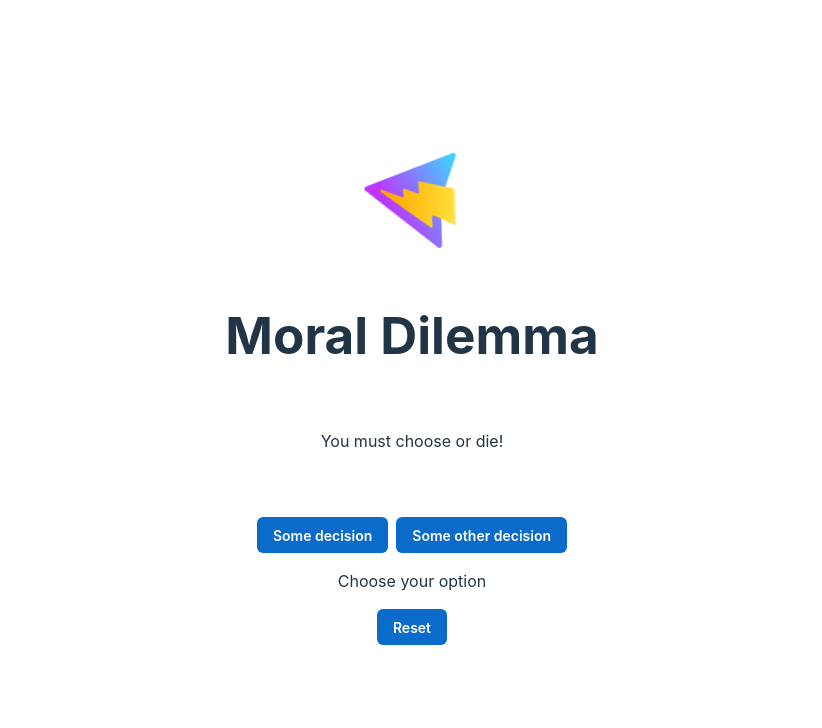
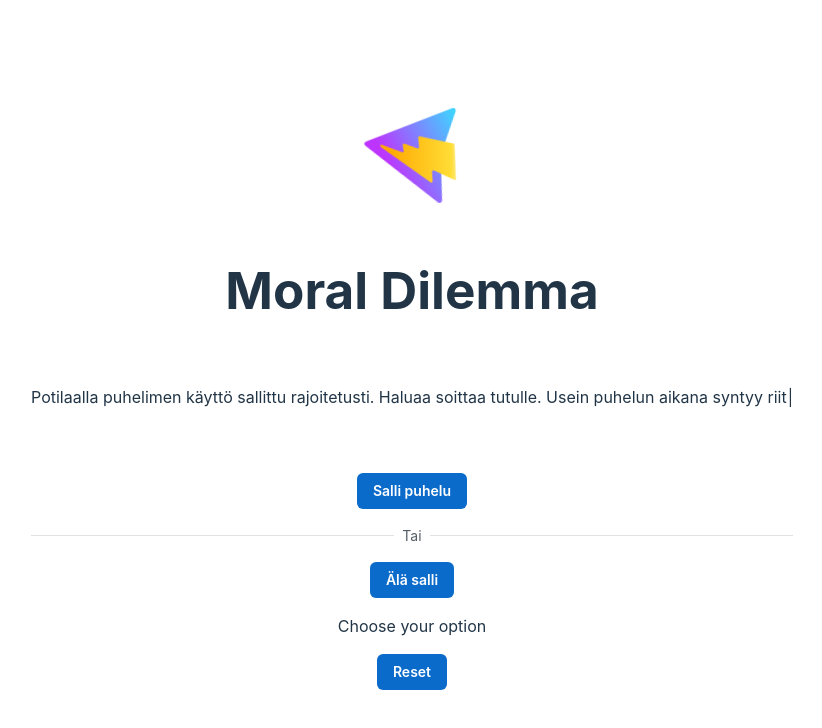
Before and after one commit to mhtoin/moral-dilemma, a React (Vite) app: page / in a window 1280 px wide. Shown: the top 728 px of the page, without its empty margins (228-1050 px from the left). Built offline with nearby package versions, Linux system fonts and the light colour scheme.

Commit message:
added options

```diff
--- a/package.json
+++ b/package.json
@@ -14,7 +14,8 @@
     "@emotion/styled": "^11.11.0",
     "@mui/joy": "^5.0.0-alpha.79",
     "react": "^18.2.0",
-    "react-dom": "^18.2.0"
+    "react-dom": "^18.2.0",
+    "typewriter-effect": "^2.19.0"
   },
   "devDependencies": {
     "@types/react": "^18.0.28",
--- a/src/App.jsx
+++ b/src/App.jsx
@@ -1,35 +1,52 @@
 import { useState } from 'react'
-import reactLogo from './assets/react.svg'
+import qrLogo from './assets/app-qr.svg'
 import viteLogo from '/vite.svg'
 import './App.css'
-import { Button, Stack } from '@mui/joy'
+import { Button, Divider, Stack, Typography } from '@mui/joy'
 import options from './options'
+import Typewriter from 'typewriter-effect';
 
 function App() {
   const [count, setCount] = useState("1")
   const [decisions, setDecisions] = useState(options)
+  const [delay, setDelay] = useState(true)
 
   const handleChoose = (number) => {
+    console.log(number, count)
     setCount(count + '-' + number)
 
+
   }
+
 
   return (
     <>
       <div>
-        <a href="https://github.com/mhtoin/moral-dilemma" target="_blank">
+        <a href="https://github.com/mhtoin/moral-dilemma" target="_blank" rel="noreferrer">
           <img src={viteLogo} className="logo" alt="Vite logo" />
         </a>
 
       </div>
       <h1>Moral Dilemma</h1>
       <div className='card'>
-        {decisions[count] ? decisions[count].text : 'Congratulations you... won?'}
+        {decisions[count]
+          ? <Typewriter
+            options={{
+              strings: decisions[count].text.split(),
+              autoStart: true,
+              loop: delay,
+              delay: 40,
+              pauseFor: 1000000
+
+            }}
+          />
+          : 'Congratulations you... won?'}
       </div>
       <div className="card">
-        <Stack direction={'row'} spacing={1} justifyContent={'center'}>
-        {decisions[count] && <Button onClick={() => handleChoose('1')}>{decisions[count]['options']['1']}</Button>}
-        {decisions[count] && <Button onClick={() => handleChoose('2')}>{decisions[count]['options']['2']}</Button>}
+        <Stack direction={'column'} spacing={2} justifyContent={'center'} alignItems={'center'} divider={<Divider orientation="horizontal" >Tai</Divider>}>
+          {decisions[count].options && <Button onClick={() => handleChoose('1')}>{decisions[count]['options']['1']}</Button>}
+
+          {decisions[count].options && <Button onClick={() => handleChoose('2')}>{decisions[count]['options']['2']}</Button>}
         </Stack>
         <p>
           Choose your option
--- a/src/options.js
+++ b/src/options.js
@@ -1,23 +1,35 @@
 export default {
     "1": {
-        "text": "You must choose or die!",
+        "text": 'Potilaalla puhelimen käyttö sallittu rajoitetusti.\nHaluaa soittaa tutulle.\nUsein puhelun aikana syntyy riita\nPotilas käyttäytyy puhelun jälkeen usein aggressiivisesti hoitohenkilökuntaa kohtaan\n',
         "options": {
-            "1": "Some decision",
-            "2": "Some other decision"
+            "1": "Salli puhelu",
+            "2": "Älä salli"
         }
     },
     "1-1": {
-        "text": "You chose 1! Now choose another",
+        "text": "Potilas aggressiivinen ja huitoo hoitohenkilökuntaa päin\nKollega kutsuu paikalle vartijat\nVartijoiden mielestä potilas on sidottava sänkyyn oman ja muiden turvallisuuden vuoksi\nPotilas pyytää, ettei häntä sidota\n",
         "options": {
-            "1": "Some other decision",
-            "2": "Some other-other decision"
+            "1": "Huone-eristys",
+            "2": "Sidotaan potilas"
         }
     },
     "1-2": {
-        "text": "You chose 2! Now choose another",
+        "text": "Potilas huutaa henkilökunnalle solvauksia. \nPyytää päästä ulos tupakalle.\nPotilas on aiemmin yrittänyt karata\n",
         "options": {
-            "1": "Some other second decision",
-            "2": "Some other-other second decision"
+            "1": "Päästä tupakalle",
+            "2": "Tarjoa nikotiinilaastaria"
         }
+    },
+    "1-1-1": {
+        "text": "Potilas riehuu n.15 minuuttia ja murtaa kätensä. \n Pyytää aamulla anteeksi käytöstään."
+    },
+    "1-1-2": {
+        "text": "Potilas saa paniikkikohtauksen.\n Hän on aamulla hiljainen ja masentuneen oloinen."
+    },
+    "1-2-1": {
+        "text": "Potilas palaa tunnin kuluttua pikaruokapussin kanssa. \n Aamulla hän valittelee vatsakivuista."
+    },
+    "1-2-2": {
+        "text": "Potilas saa kollegasi päästämän hänet tupakalle.\n Hups! Potilas on karannut."
     }
 }
```
Also changed, not shown: src/assets/app-qr.svg (added), 1 other file (tests, documents, lock files or other folders).
